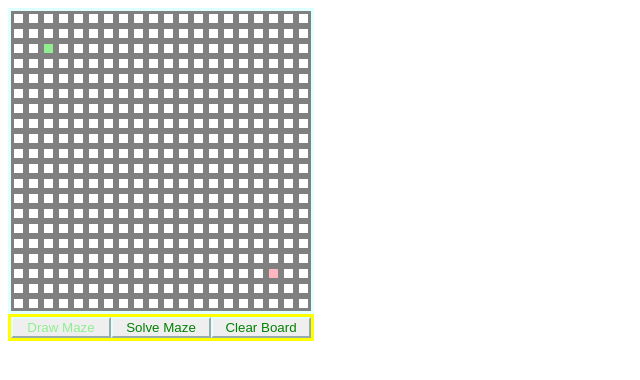
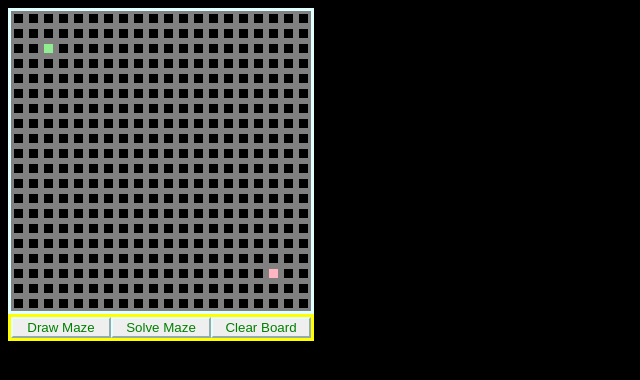
Before and after one commit to Machine100/MazeSolver, an Angular app: page / in a window 1280 px wide. Shown: the top 380 px of the page, without its empty margins (0-640 px from the left). Built offline with nearby package versions, Linux system fonts and the light colour scheme.

Commit message:
Cosmetic changes
Changed page background color to black.
Fixed bug on generate button color: set it to green on first page load.

```diff
--- a/src/app/components/buttons/buttons.component.scss
+++ b/src/app/components/buttons/buttons.component.scss
@@ -8,7 +8,7 @@
 
 #generate-button {
     border-color: lightcyan;
-    color: lightgreen;
+    color: green;
 }
 #solve-button {
     border-color: lightcyan;
--- a/src/index.html
+++ b/src/index.html
@@ -2,12 +2,12 @@
 <html lang="en">
 <head>
   <meta charset="utf-8">
-  <title>AlgorithmVisualizer</title>
+  <title>MazeSolver</title>
   <base href="/">
   <meta name="viewport" content="width=device-width, initial-scale=1">
   <link rel="icon" type="image/x-icon" href="favicon.ico">
 </head>
-<body>
+  <body style="background-color:#000">
   <app-root></app-root>
 </body>
 </html>
```
